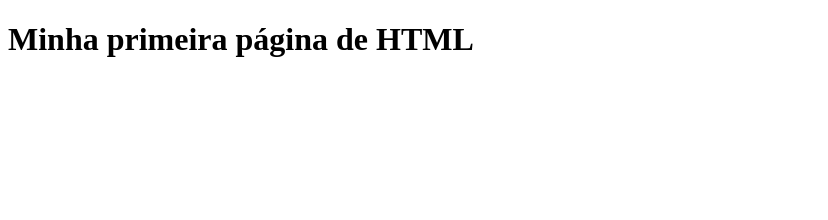
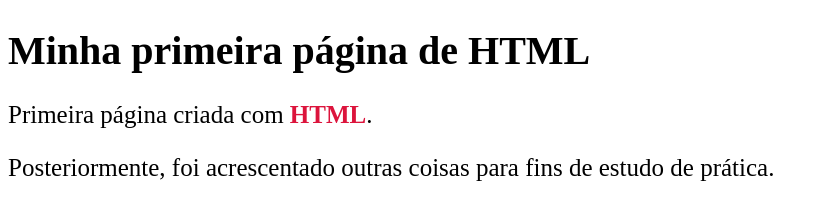
Before and after one commit to RogerioCosta88/dev-quest-html-basico-primeira-pagina, a plain HTML site: page index.html in a window 1280 px wide. Shown: the whole page, without its empty margins (0-828 px from the left). Drawn offline with Linux system fonts and the light colour scheme.

Commit message:
o arquivo index.html foi modificado e o style.css foi add

```diff
--- a/index.html
+++ b/index.html
@@ -4,8 +4,14 @@
     <meta charset="UTF-8">
     <meta name="viewport" content="width=device-width, initial-scale=1.0">
     <title>Dev Quest</title>
+
+    <link rel="stylesheet" href="style.css">
   </head>
   <body>
     <h1>Minha primeira página de HTML</h1>
+
+    <p>Primeira página criada com <span><strong>HTML</strong></span>.</p>
+
+    <p>Posteriormente, foi acrescentado outras coisas para fins de estudo de prática.</p>
   </body>
 </html>
--- /dev/null
+++ b/style.css
@@ -0,0 +1,11 @@
+h1 {
+    font-size: 40px;
+}
+
+p {
+    font-size: 25px;
+}
+
+span {
+    color: crimson;
+}
```
